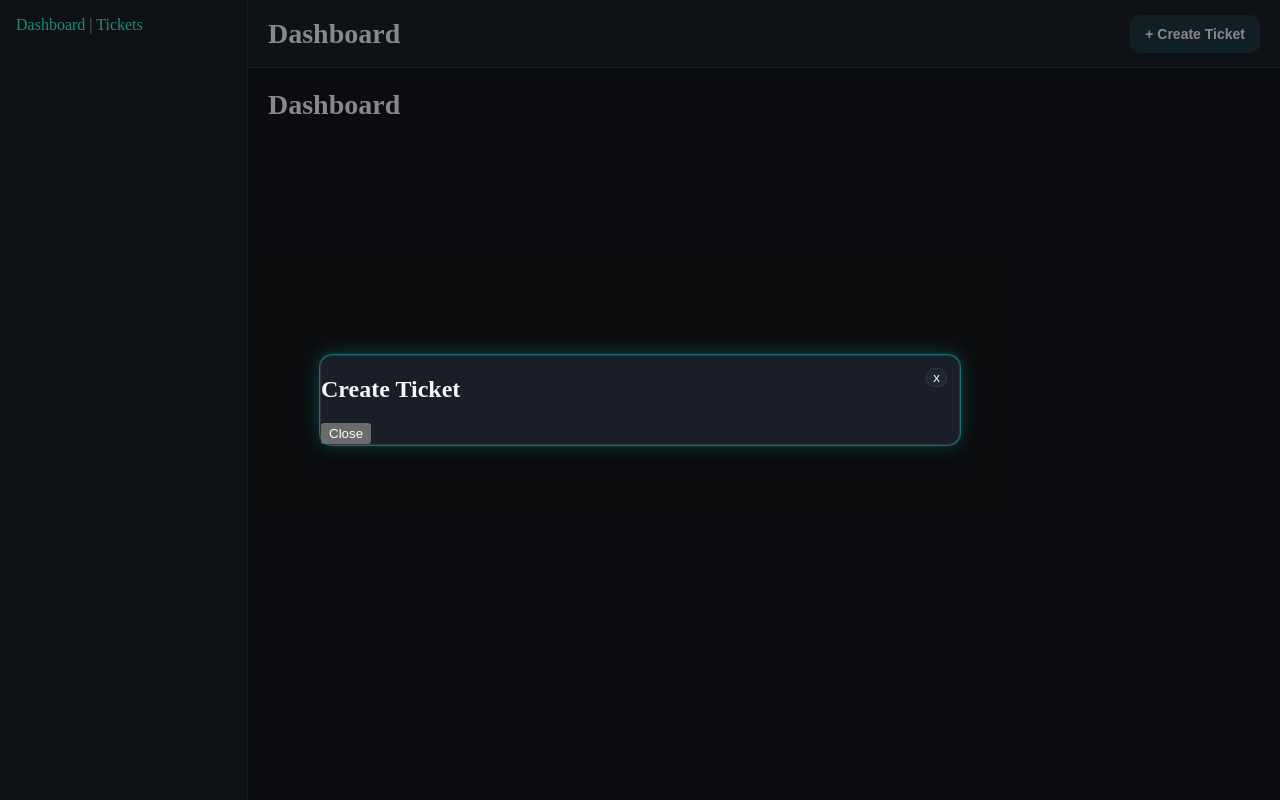
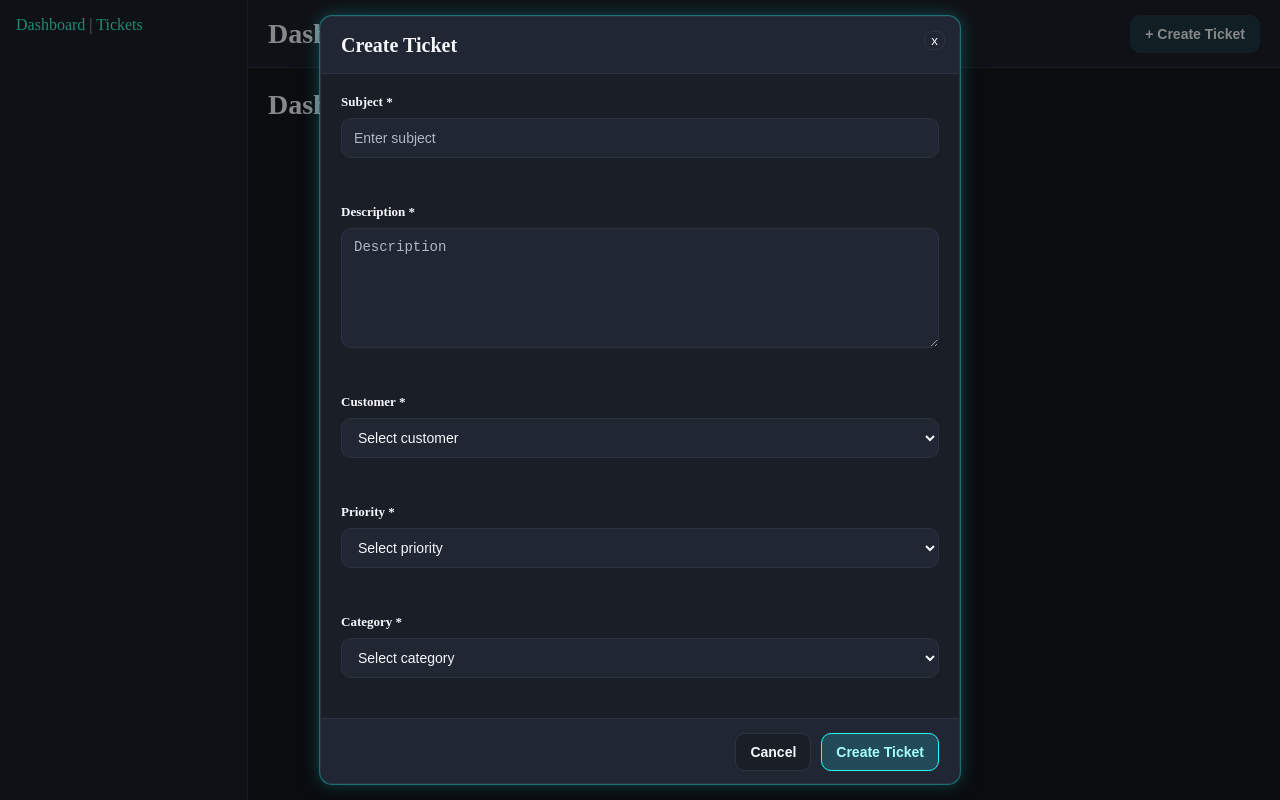
Before and after one commit to aishwaryr/react-support-desk-app, a React (Vite) app: page / in a window 1280 px wide. Both pictures are taken after a click on the button "+ Create Ticket". Built offline with nearby package versions, Linux system fonts and the light colour scheme.

Commit message:
add CreateTicketForm

```diff
--- /dev/null
+++ b/src/components/create-ticket-form/CreateTicketForm.jsx
@@ -0,0 +1,202 @@
+import { useState } from 'react';
+import './index.css';
+
+const INITIAL_VALUES = {
+  subject: '',
+  desc: '',
+  customerId: '',
+  priority: '',
+  categoryId: '',
+  attachments: [],
+};
+
+function validate(values) {
+  const errors = {};
+
+  if (!values.subject.trim()) errors.subject = 'Subject is required.';
+  if (!values.desc.trim()) errors.desc = 'Description is required.';
+  if (!values.customerId) errors.customerId = 'Customer is required.';
+  if (!values.priority) errors.priority = 'Priority is required.';
+  if (!values.categoryId) errors.categoryId = 'Category is required.';
+
+  return errors;
+}
+
+export function CreateTicketForm({
+  onClose,
+  customers = [],
+  categories = [],
+  priorities = [
+    { value: 'low', label: 'Low' },
+    { value: 'medium', label: 'Medium' },
+    { value: 'high', label: 'High' },
+    { value: 'urgent', lable: 'Urgent' },
+  ],
+  // onCreateCategory,
+}) {
+  const [values, setValues] = useState(INITIAL_VALUES);
+  const [errors, setErrors] = useState({});
+  // const [newCategoryName, setNewCategoryName] = useState('')
+  // const [isAddingCategory, setIsAddingCategory] = useState(false)
+
+  function handleChange(event) {
+    const { name, value } = event.target;
+    setValues((prev) => ({ ...prev, [name]: value }));
+    setErrors((prev) => ({ ...prev, [name]: undefined }));
+  }
+
+  function handleAttachemntsChange(event) {
+    const files = Array.from(event.target.files || []);
+    setValues((prev) => ({ ...prev, attachments: files }));
+  }
+
+  async function handleSubmit(event) {
+    event.preventDefault();
+
+    const nextErrors = validate(values);
+    setErrors(nextErrors);
+    if (Object.keys(nextErrors).length > 0) return;
+
+    const formData = new FormData();
+    formData.append('subject', values.subject.trim());
+    formData.append('desc', values.desc.trim());
+    formData.append('customerId', values.customerId);
+    formData.append('priority', values.priority);
+    formData.append('categoryId', values.categoryId);
+    values.attachments.forEach((file) => formData.append('attachments', file));
+
+    // await createTicket(formData)   API call() here.
+    console.log(formData);
+    // onSuccess?.();
+  }
+
+  return (
+    <form className="create-ticket-form" onSubmit={handleSubmit}>
+      <div className="create-ticket-form__header">
+        <h2 className="create-ticket-form__title">Create Ticket</h2>
+      </div>
+
+      <div className="create-ticket-form__body">
+        <div className="create-ticket-field">
+          <label className="create-ticket-field__label">
+            Subject *
+            <input
+              className="create-ticket-field__control"
+              name="subject"
+              value={values.subject}
+              onChange={handleChange}
+              placeholder="Enter subject"
+            />
+          </label>
+          <p className="create-ticket-field__error">{errors.subject || ' '}</p>
+        </div>
+
+        <div className="create-ticket-field">
+          <label className="create-ticket-field__label">
+            Description *
+            <textarea
+              className="create-ticket-field__control create-ticket-field__control-textarea"
+              name="desc"
+              value={values.desc}
+              onChange={handleChange}
+              placeholder="Description"
+              rows={5}
+            />
+          </label>
+          <p className="create-ticket-field__error">{errors.desc || ' '}</p>
+        </div>
+
+        <div className="create-ticket-field">
+          <label className="create-ticket-field__label">
+            Customer *
+            <select
+              className="create-ticket-field__control"
+              name="customerId"
+              value={values.customerId}
+              onChange={handleChange}
+            >
+              <option value="">Select customer</option>
+              {customers.map((customer) => (
+                <option key={customer.id} value={String(customer.id)}>
+                  {customer.name}
+                </option>
+              ))}
+            </select>
+          </label>
+          <p className="create-ticket-field__error">{errors.customerId || ' '}</p>
+        </div>
+
+        <div className="create-ticket-field">
+          <label className="create-ticket-field__label">
+            Priority *
+            <select
+              className="create-ticket-field__control"
+              name="priority"
+              value={values.priority}
+              onChange={handleChange}
+            >
+              <option value="">Select priority</option>
+              {priorities.map((priority) => (
+                <option key={priority.value} value={priority.value}>
+                  {priority.label}
+                </option>
+              ))}
+            </select>
+          </label>
+          <p className="create-ticket-field__error">{errors.priority || ' '}</p>
+        </div>
+
+        <div className="create-ticket-field">
+          <label className="create-ticket-field__label">
+            Category *
+            <select
+              className="create-ticket-field__control"
+              name="category"
+              value={values.category}
+              onChange={handleChange}
+            >
+              <option value="">Select category</option>
+              {categories.map((category) => (
+                <option key={category.value} value={category.value}>
+                  {category.label}
+                </option>
+              ))}
+            </select>
+          </label>
+          <p className="create-ticket-field__error">{errors.category || ' '}</p>
+        </div>
+
+        <div className="create-ticket-field">
+          <label className="create-ticket-field__label">
+            Attachments
+            <input
+              className="create-ticket-field__control"
+              type="file"
+              multiple
+              onChange={handleAttachemntsChange}
+            />
+          </label>
+          <p className="create-ticket-field__helper">
+            {values.attachments.length > 0
+              ? `${values.attachments.length} file(s) selected`
+              : 'You can upload multiple files.'}
+          </p>
+          <p className="create-ticket-field__error"> </p>
+        </div>
+      </div>
+
+      <div className="create-ticket-form__footer">
+        <button
+          className="create-ticket-btn create-ticket-btn-secondary"
+          type="button"
+          onClick={onClose}
+        >
+          Cancel
+        </button>
+        <button className="create-ticket-btn create-ticket-btn-primary" type="submit">
+          Create Ticket
+        </button>
+      </div>
+    </form>
+  );
+}
--- /dev/null
+++ b/src/components/create-ticket-form/index.css
@@ -0,0 +1,139 @@
+.modal-panel {
+  position: relative;
+  width: min(680px, calc(100vw - 32px));
+  max-height: calc(100vh - 32px);
+  overflow: hidden;
+}
+
+.modal-panel > .modal-close-btn {
+  position: absolute;
+  top: 14px;
+  right: 14px;
+  z-index: 2;
+  margin: 0;
+}
+
+.create-ticket-form {
+  display: flex;
+  flex-direction: column;
+  width: 100%;
+  max-height: inherit;
+  background: var(--bg-surface);
+  color: var(--text);
+}
+
+.create-ticket-form__header {
+  padding: 16px 56px 16px 20px;
+  border-bottom: 1px solid var(--border);
+  background: var(--bg-surface-2);
+}
+
+.create-ticket-form__title {
+  margin: 0;
+  font-size: 20px;
+  line-height: 1.2;
+  color: var(--text);
+}
+
+.create-ticket-form__body {
+  padding: 20px;
+  overflow-y: auto;
+  display: flex;
+  flex-direction: column;
+  gap: 24px;
+  background: var(--bg-surface);
+}
+
+.create-ticket-field {
+  display: flex;
+  flex-direction: column;
+  align-items: flex-start;
+}
+
+.create-ticket-field__label {
+  width: 100%;
+  display: flex;
+  flex-direction: column;
+  gap: 8px;
+  font-size: 13px;
+  font-weight: 600;
+  color: var(--text);
+}
+
+.create-ticket-field__control {
+  width: 100%;
+  height: 40px;
+  padding: 0 12px;
+  border-radius: 10px;
+  border: 1px solid var(--border);
+  background: var(--bg-surface-2);
+  color: var(--text);
+  font-size: 14px;
+}
+
+.create-ticket-field__control-textarea {
+  min-height: 120px;
+  height: auto;
+  padding: 10px 12px;
+  resize: vertical;
+}
+
+.create-ticket-field__control::placeholder {
+  color: var(--text-muted);
+}
+
+.create-ticket-field__control:focus {
+  outline: none;
+  border-color: #2df5ff;
+  box-shadow: 0 0 0 3px rgba(45, 245, 255, 0.14);
+}
+
+.create-ticket-field__error {
+  min-height: 18px;
+  margin: 4px 0 0;
+  color: #f87171;
+  font-size: 12px;
+  line-height: 18px;
+}
+
+.create-ticket-field__helper {
+  min-height: 18px;
+  margin: 4px 0 0;
+  color: var(--text-muted);
+  font-size: 12px;
+  line-height: 18px;
+}
+
+.create-ticket-form__footer {
+  padding: 14px 20px;
+  border-top: 1px solid var(--border);
+  background: var(--bg-surface-2);
+  display: flex;
+  justify-content: flex-end;
+  gap: 10px;
+}
+
+.create-ticket-btn {
+  height: 38px;
+  padding: 0 14px;
+  border-radius: 10px;
+  border: 1px solid var(--border);
+  font-size: 14px;
+  font-weight: 600;
+  cursor: pointer;
+}
+
+.create-ticket-btn-secondary {
+  background: var(--bg-surface);
+  color: var(--text);
+}
+
+.create-ticket-btn-primary {
+  background: rgba(45, 245, 255, 0.18);
+  border-color: #2df5ff;
+  color: #a5fdff;
+}
+
+.create-ticket-btn:hover {
+  border-color: #2df5ff;
+}
--- a/src/components/tickets/list/TicketsList.jsx
+++ b/src/components/tickets/list/TicketsList.jsx
@@ -6,8 +6,6 @@
 import TicketsTable from './TicketsTable.jsx';
 import TicketsPagination from './TicketsPagination';
 import { DEFAULT_FILTER_VALUES, FILTER_KEYS } from '../tickets.constants.js';
-
-import '../tickets.css';
 
 export function TicketsList() {
   const [search, setSearch] = useState(DEFAULT_FILTER_VALUES.search);
--- a/src/routes/__root.jsx
+++ b/src/routes/__root.jsx
@@ -6,6 +6,7 @@
 } from '@tanstack/react-router';
 import { Appshell } from '../components/layout/AppShell';
 import Modal from '../components/layout/Modal';
+import { CreateTicketForm } from '../components/create-ticket-form/CreateTicketForm';
 
 function RootLayout() {
   const navigate = useNavigate();
@@ -28,12 +29,7 @@
 
       {isCreateTicketOpen && (
         <Modal onClose={closeModal}>
-          <div>
-            <h2> Create Ticket</h2>
-            <button type="button" onClick={closeModal}>
-              Close
-            </button>
-          </div>
+          <CreateTicketForm onClose={closeModal} />
         </Modal>
       )}
     </Appshell>
```
